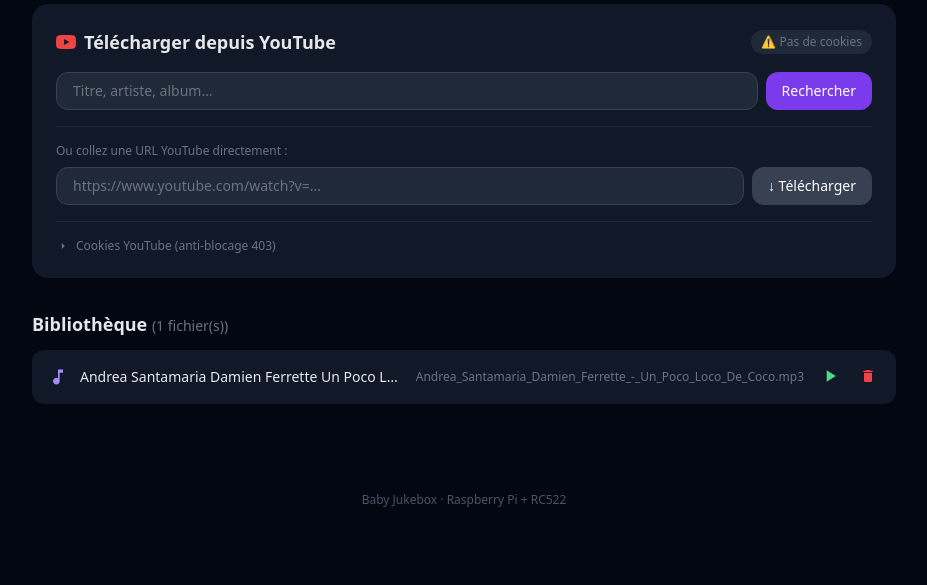
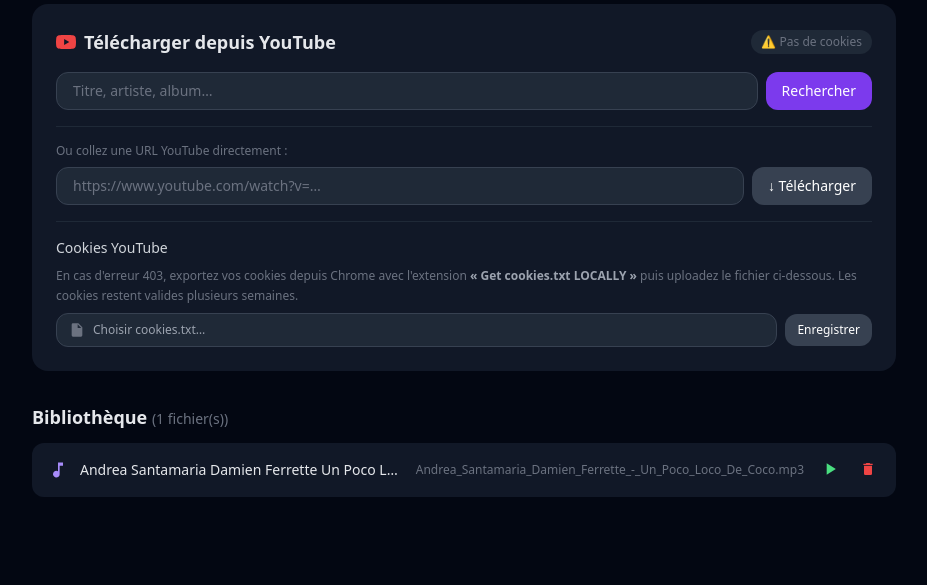
Before and after one commit to nabdali/baby-jukebox, a Flask app: page /upload in a window 1280 px wide. Shown: the part 413-998 px from the top of the page, without its empty margins (176-1103 px from the left). Before the commit the page ends 920 px from the top, so only its background shows below. Run offline with Flask 3, Linux system fonts and the light colour scheme; some libraries are stand-ins or nearby versions.

Commit message:
feat: improve YouTube cookies upload section for clarity and usability

```diff
--- a/templates/upload.html
+++ b/templates/upload.html
@@ -74,19 +74,12 @@
     </div>
 
     <!-- Cookies YouTube -->
-    <details class="border-t border-gray-800 pt-4 group">
-      <summary class="text-xs text-gray-500 cursor-pointer hover:text-gray-300 transition select-none
-                      flex items-center gap-1.5 list-none">
-        <svg class="w-3.5 h-3.5 transition-transform group-open:rotate-90" fill="currentColor" viewBox="0 0 24 24">
-          <path d="M10 17l5-5-5-5v10z"/>
-        </svg>
-        Cookies YouTube (anti-blocage 403)
-      </summary>
-      <div class="mt-3 space-y-2">
+    <div class="border-t border-gray-800 pt-4 space-y-2">
+      <p class="text-sm font-medium text-gray-300">Cookies YouTube</p>
       <p class="text-xs text-gray-500 leading-relaxed">
-          Si vous avez des erreurs 403, exportez vos cookies YouTube depuis Chrome avec l'extension
-          <strong class="text-gray-400">«&nbsp;Get cookies.txt LOCALLY&nbsp;»</strong>, puis uploadez le fichier ici.
-          Les cookies restent valides plusieurs semaines.
+        En cas d'erreur 403, exportez vos cookies depuis Chrome avec l'extension
+        <strong class="text-gray-400">«&nbsp;Get cookies.txt LOCALLY&nbsp;»</strong>
+        puis uploadez le fichier ci-dessous. Les cookies restent valides plusieurs semaines.
       </p>
       <form method="post" action="{{ url_for('upload_youtube_cookies') }}" enctype="multipart/form-data"
             class="flex items-center gap-2">
@@ -105,7 +98,6 @@
         </button>
       </form>
     </div>
-    </details>
   </div>
 
   <!-- Liste des audios existants -->
```
Lines whose indentation alone changed are shown as unchanged.
